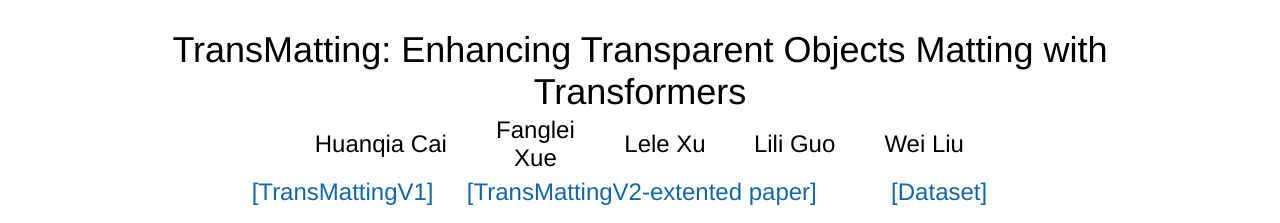
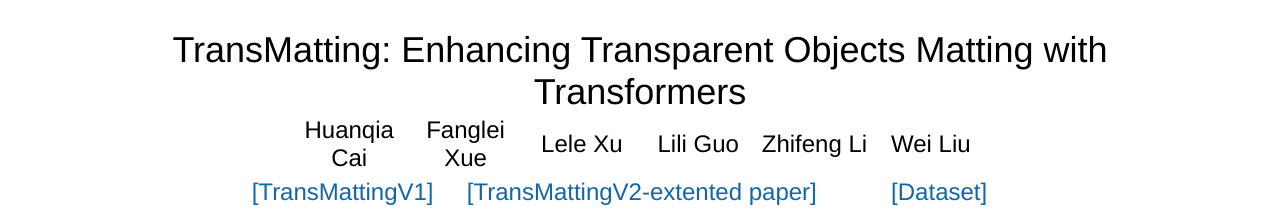
Before and after one commit to caihaunqai/project1, a plain HTML site: page index.html in a window 1280 px wide. Shown: the top 223 px of the page. Drawn offline with Linux system fonts and the light colour scheme.

Commit message:
Update index.html

```diff
--- a/index.html
+++ b/index.html
@@ -134,7 +134,7 @@
 		<table align=center width=600px>
 			<table align=center width=700px>
 				<tr>
-					<td align=center width=140px>
+					<td align=center width=100px>
 						<center>
 							<span style="font-size:24px">Huanqia Cai</a></span>
 						</center>
@@ -152,6 +152,12 @@
 					<td align=center width=100px>
 						<center>
 							<span style="font-size:24px">Lili Guo</a></span>
+						</center>
+					</td>
+
+					<td align=center width=100px>
+						<center>
+							<span style="font-size:24px">Zhifeng Li</a></span>
 						</center>
 					</td>
 
```
